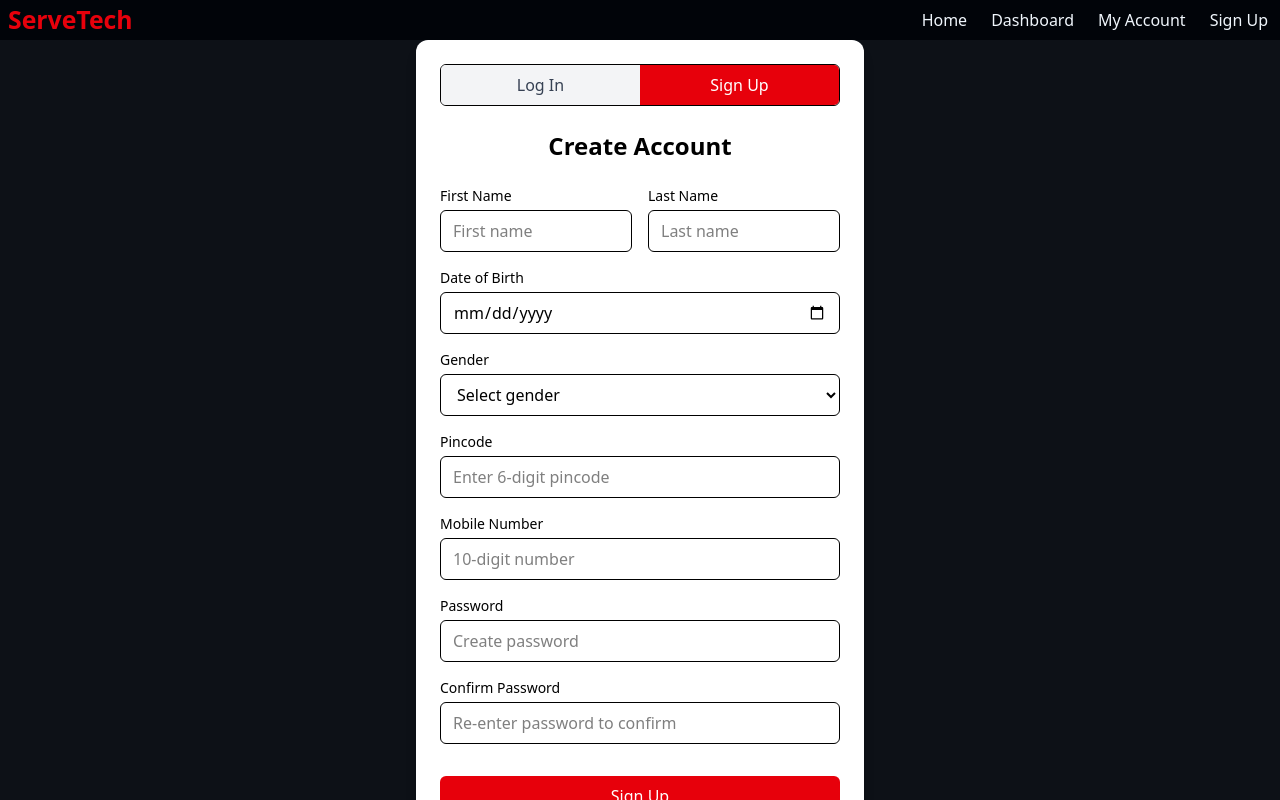
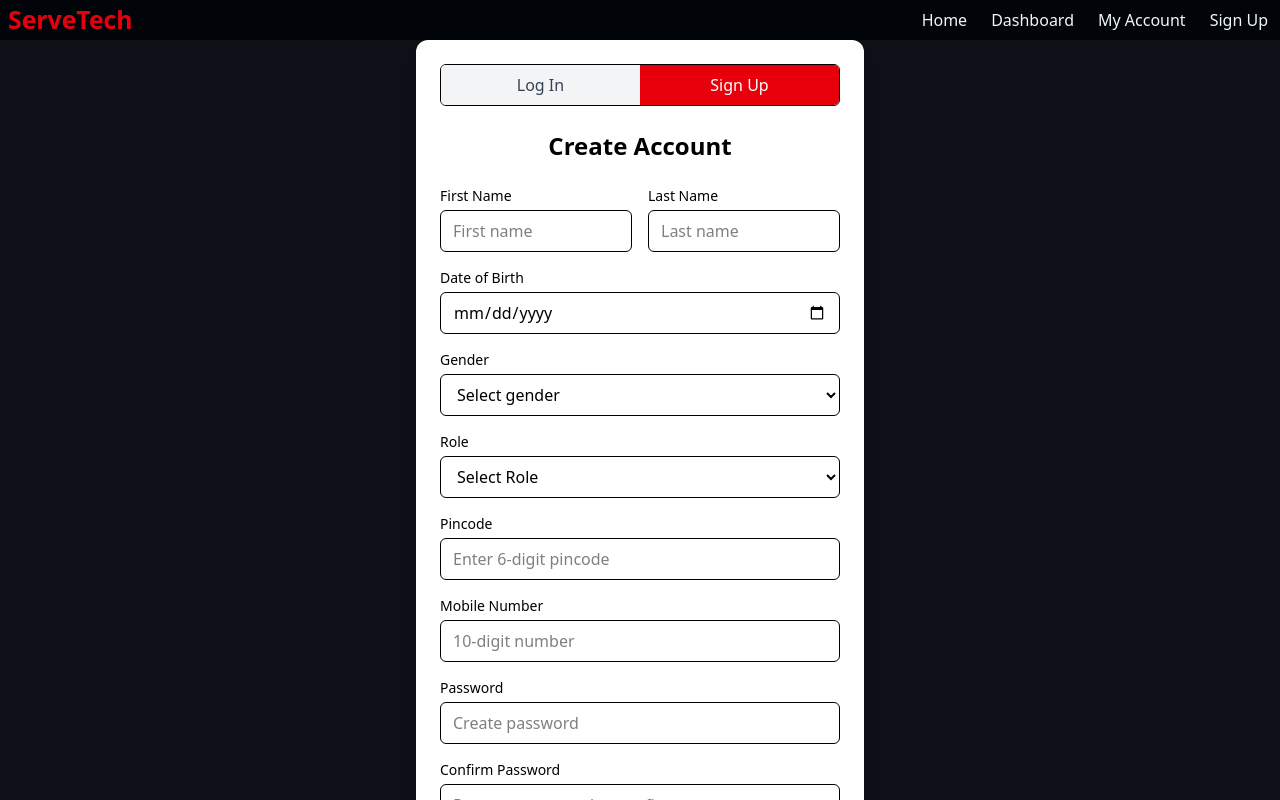
Before and after one commit to BhagatSingh23/ServeTech, a React (Vite) app in the folder front-end/my-project/: page /AuthPage in a window 1280 px wide. Both pictures are taken after a click on the button "Sign Up". Built offline with nearby package versions, Linux system fonts and the light colour scheme.

Commit message:
Made changes in AuthPage to add Role of the user during signup time, and few name changes to match the type of the json response in front-end and back-end.

```diff
--- a/front-end/my-project/src/AuthPage.jsx
+++ b/front-end/my-project/src/AuthPage.jsx
@@ -224,7 +224,7 @@ function AuthPage() {
                             <label className="text-[0.75em] md:text-sm font-medium mb-1">Date of Birth</label>
                             <input
                                 type="date"
-                name="dob"
+                                name="dateOfBirth"
                                 className="border rounded-md px-3 py-2 focus:outline-none focus:ring-2 focus:ring-blue-500"
                                 required
                             />
@@ -245,6 +245,24 @@ function AuthPage() {
                                 <option value="MALE">Male</option>
                                 <option value="FEMALE">Female</option>
                                 <option value="OTHER">Other</option>
+                            </select>
+                        </div>
+
+
+                        <div className="flex flex-col">
+                            <label className="text-[0.75em] md:text-sm font-medium mb-1">Role</label>
+                            <select
+                                name="role"
+                                className="border rounded-md px-3 py-2 bg-white focus:outline-none focus:ring-2 focus:ring-blue-500"
+                                defaultValue=""
+                                required
+                            >
+                                <option value="" disabled>
+                                    Select Role
+                                </option>
+                                <option value="ROLE_WORKER">Worker</option>
+                                <option value="ROLE_CLIENT">Client</option>
+                                <option value="ROLE_ADMIN">Admin</option>
                             </select>
                         </div>
 
```
Also changed, not shown: 1 other file (tests, documents, lock files or other folders). Lines whose indentation alone changed are shown as unchanged.
